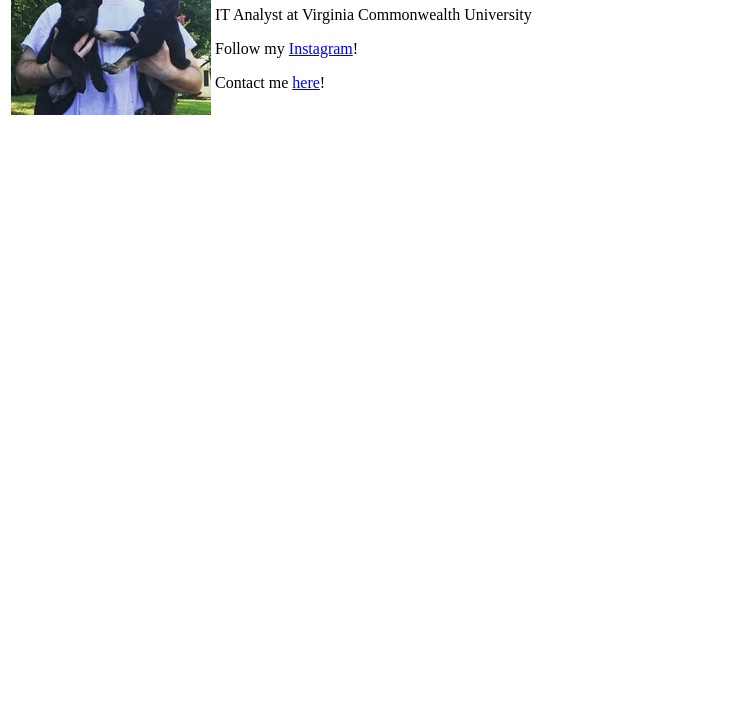
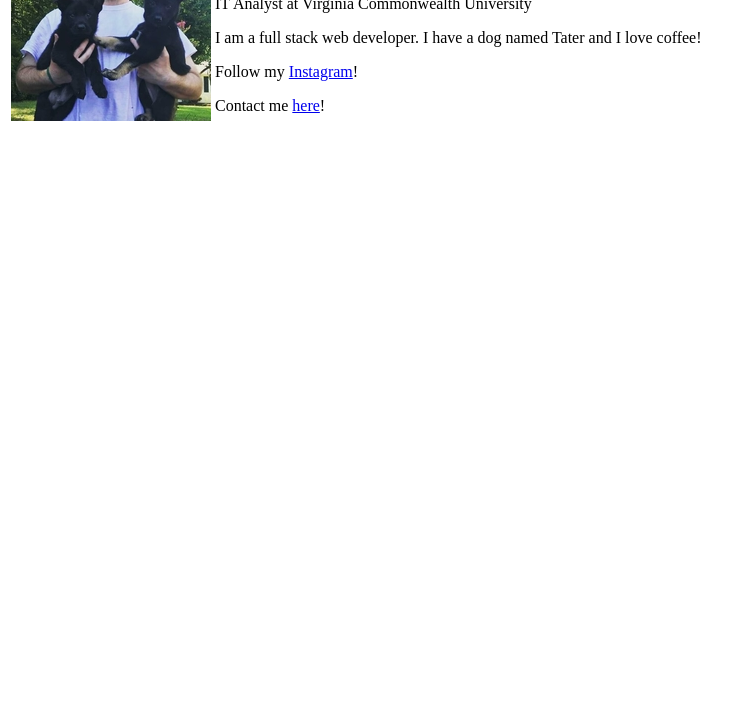
Before and after one commit to Npittard/cv, a plain HTML site: page index.html in a window 1280 px wide. Shown: the part 96-800 px from the top of the page, without its empty margins (0-752 px from the left). Drawn offline with Linux system fonts and the light colour scheme.

Commit message:
Update index.html

```diff
--- a/index.html
+++ b/index.html
@@ -15,6 +15,7 @@
             <td>
                 <h1>Nathan Pittard</h1>
                 <p>IT Analyst at Virginia Commonwealth University</p>
+                <p> I am a full stack web developer. I have a dog named Tater and I love coffee!
                 <p>Follow my <a href="https://www.instagram.com/nathanpittard/">Instagram</a>!</p>
                 <p>Contact me <a href="contact.html">here</a>!</p>
             </td>
```
